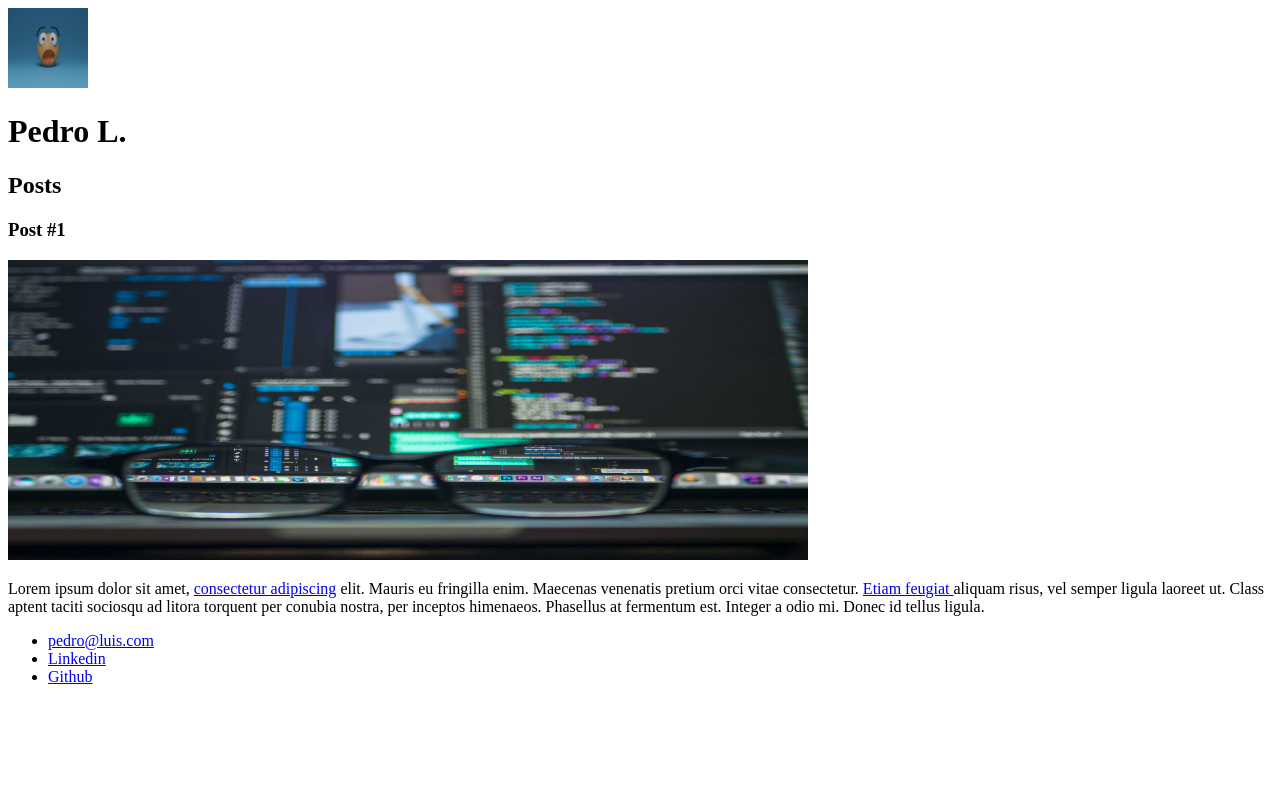
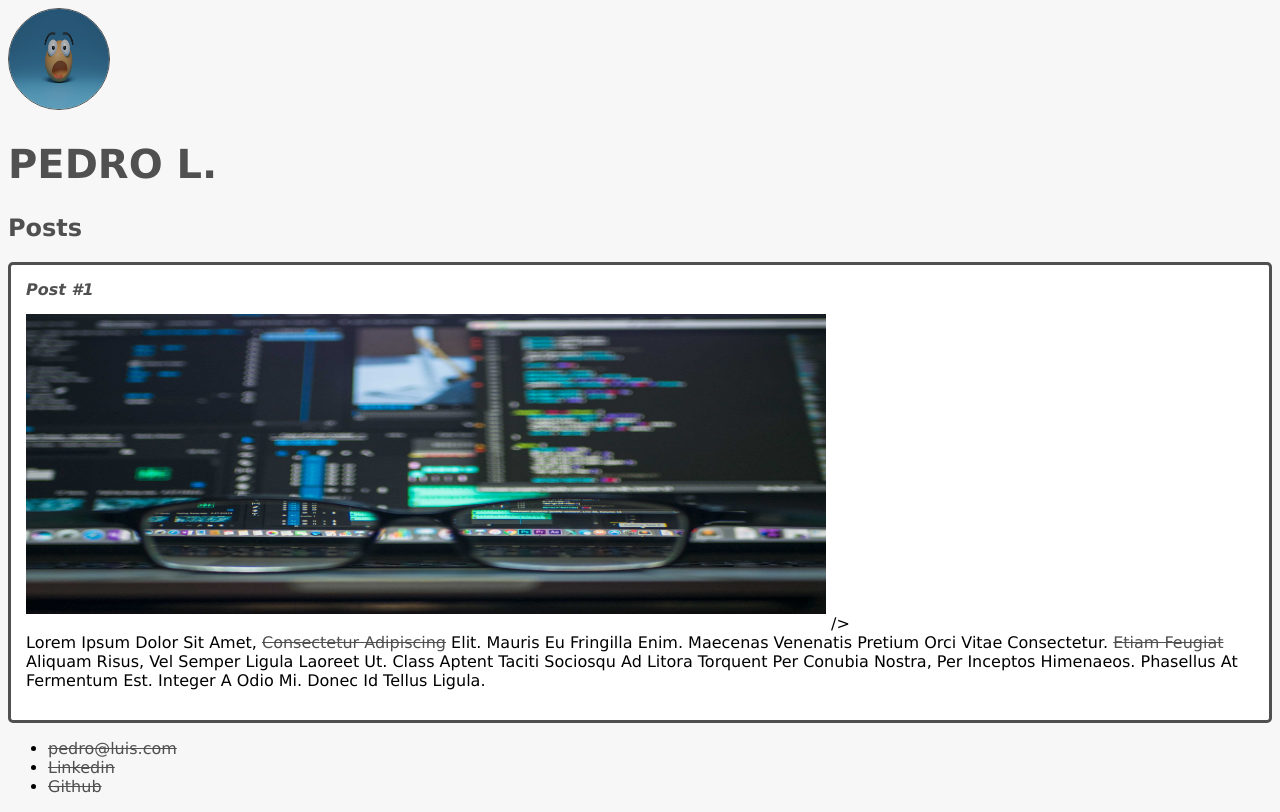
Before and after one commit to pedrolssilva/HTML5_CSS3_website_creation_introduction, a plain HTML site: page index.html in a window 1280 px wide. Drawn offline with Linux system fonts and the light colour scheme.

Commit message:
Working text css style

```diff
--- a/index.html
+++ b/index.html
@@ -2,29 +2,32 @@
 <html>
   <head>
     <meta charset="UTF-8" />
-    <img src="./character.jpg" alt="face ilustration" width="80" height="80" />
     <title>Pedro L.</title>
+    <link rel="stylesheet" href="./style.css" />
   </head>
   <body>
     <header>
-      <h1>Pedro L.</h1>
+      <img src="./character.jpg" alt="face ilustration" class="photo" />
+      <h1 id="title">Pedro L.</h1>
     </header>
 
     <section>
       <header>
-        <h2>Posts</h2>
+        <h2 class="subtitle">Posts</h2>
       </header>
-      <article>
+      <article class="post">
         <header>
-          <h3>Post #1</h3>
+          <h3 class="post_title">Post #1</h3>
           <img
             src="./code.jpg"
             alt="editor text with html code"
             width="800"
             height="300"
+            class="post_image"
+          />
           />
         </header>
-        <p>
+        <p class="post_content">
           Lorem ipsum dolor sit amet,
           <a href="https://www.linkedin.com/in/pedrolssilva/" target="_blank"
             >consectetur adipiscing</a
--- /dev/null
+++ b/style.css
@@ -0,0 +1,52 @@
+body {
+  background: #f7f7f7;
+  font-family: verdana;
+}
+
+.photo {
+  border: 1px solid #505050;
+  border-radius: 50%;
+  width: 100px;
+  height: 100px;
+}
+
+#title,
+.subtitle,
+.post_title {
+  color: #505050;
+}
+
+#title {
+  font-size: 40px;
+  text-transform: uppercase;
+}
+
+a {
+  text-decoration: line-through;
+  color: #505050;
+}
+
+.post_title {
+  font-size: 16px;
+  font-style: italic;
+  margin: 0;
+  margin-bottom: 15px;
+}
+
+.post {
+  background: #fff;
+  padding: 15px;
+  border: 3px solid #505050;
+  margin-bottom: 15px;
+  border-radius: 5px;
+}
+
+.post_content {
+  margin: 0;
+  margin-bottom: 15px;
+  text-transform: capitalize;
+}
+
+.post_image {
+  margin-bottom: 15px;
+}
```
